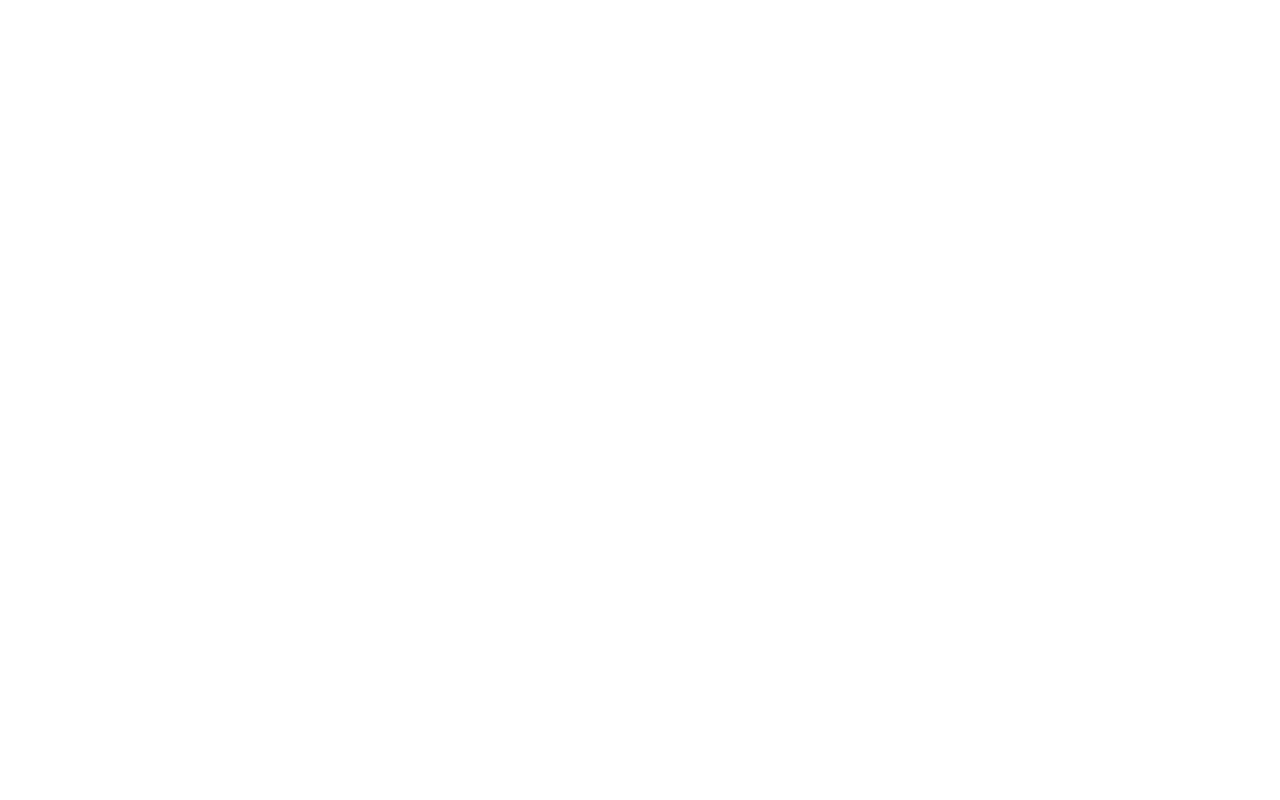
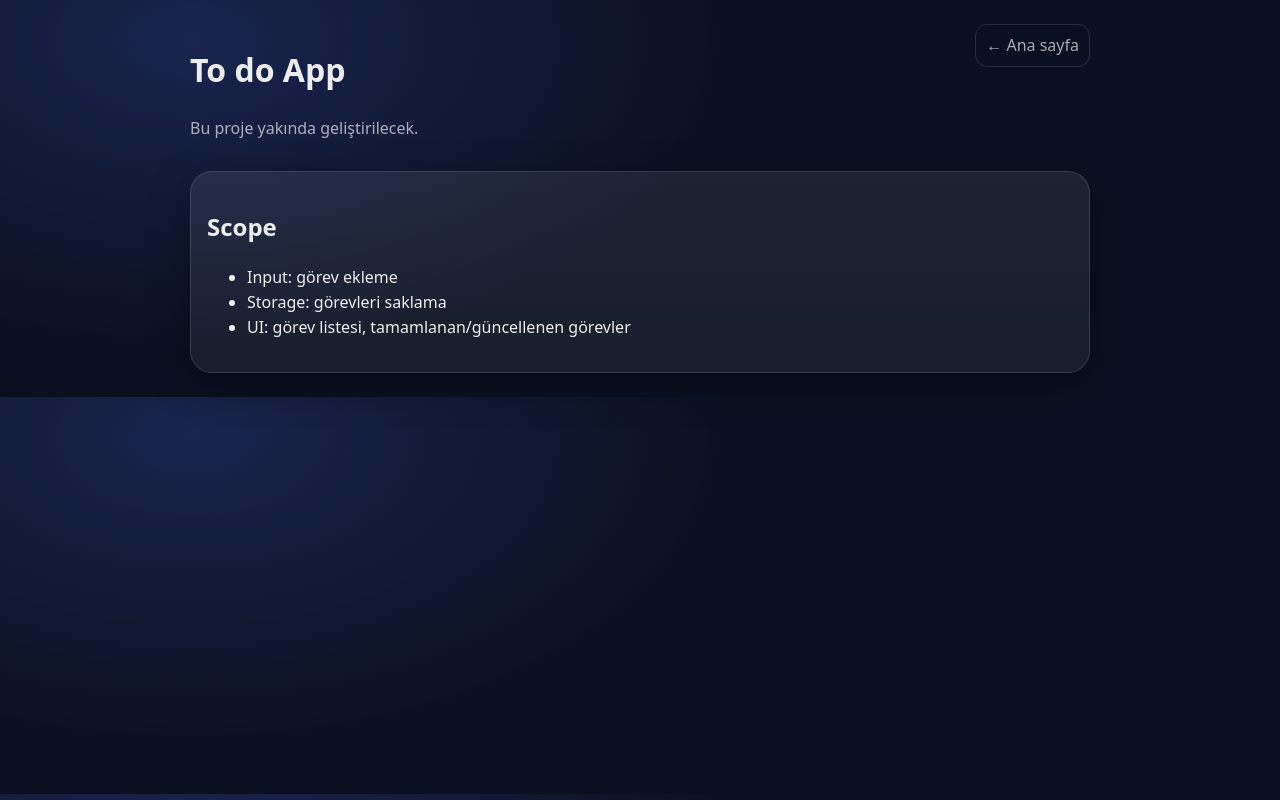
Before and after one commit to burcuusta/vanilla-mini-projects, a plain HTML site: page projects/todo/index.html in a window 1280 px wide. Drawn offline with Linux system fonts and the light colour scheme.

Commit message:
projelerin html yapısı kabaca oluşturuldu.

```diff
--- a/projects/calculator/css/style.css
+++ b/projects/calculator/css/style.css
@@ -0,0 +1,54 @@
+:root{
+  --bg:#0b1020;
+  --text:rgba(255,255,255,.92);
+  --muted:rgba(255,255,255,.65);
+  --panel:rgba(255,255,255,.06);
+  --border:rgba(255,255,255,.12);
+  --shadow: 0 12px 40px rgba(0,0,0,.35);
+  --radius: 18px;
+  --max: 900px;
+}
+
+*{ box-sizing:border-box; }
+body{
+  margin:0;
+  font-family: system-ui, Arial, sans-serif;
+  background: radial-gradient(900px 520px at 15% 10%, rgba(76,110,245,.22), transparent 60%), var(--bg);
+  color: var(--text);
+  line-height: 1.55;
+}
+
+a{ color: inherit; text-decoration: none; }
+a:hover{ text-decoration: underline; }
+
+.container{
+  width: min(var(--max), calc(100% - 32px));
+  margin: 24px auto;
+}
+
+.top{
+  display:flex;
+  align-items:flex-start;
+  justify-content:space-between;
+  gap: 16px;
+  margin-bottom: 14px;
+}
+
+.back{
+  color: var(--muted);
+  border: 1px solid var(--border);
+  padding: 8px 10px;
+  border-radius: 12px;
+  text-decoration: none;
+}
+.back:hover{ background: rgba(255,255,255,.06); text-decoration:none; }
+
+.card{
+  border: 1px solid var(--border);
+  background: linear-gradient(180deg, rgba(255,255,255,.08), var(--panel));
+  border-radius: 22px;
+  padding: 16px;
+  box-shadow: var(--shadow);
+}
+
+.muted{ color: var(--muted); margin-top: 6px; }
--- a/projects/calculator/index.html
+++ b/projects/calculator/index.html
@@ -1 +1,31 @@
-<link rel="stylesheet" href="./css/style.css" />
+<!doctype html>
+<html lang="tr">
+<head>
+  <meta charset="utf-8" />
+  <meta name="viewport" content="width=device-width,initial-scale=1" />
+  <title>Weather App</title>
+  <link rel="stylesheet" href="./css/style.css" />
+</head>
+<body>
+  <main class="container">
+    <header class="top">
+      <div>
+        <h1>Calculator App</h1>
+        <p class="muted">Bu proje yakında geliştirilecek.</p>
+      </div>
+      <a class="back" href="../../index.html">← Ana sayfa</a>
+    </header>
+
+    <section class="card">
+      <h2>Scope</h2>
+      <ul>
+        <li>Input: sayı girişi</li>
+        <li>API: hesaplama servisi</li>
+        <li>UI: durumlar (loading/error/success)</li>
+      </ul>
+    </section>
+  </main>
+
+  <script src="./js/app.js"></script>
+</body>
+</html>
--- a/projects/music-player/css/style.css
+++ b/projects/music-player/css/style.css
@@ -0,0 +1,54 @@
+:root{
+  --bg:#0b1020;
+  --text:rgba(255,255,255,.92);
+  --muted:rgba(255,255,255,.65);
+  --panel:rgba(255,255,255,.06);
+  --border:rgba(255,255,255,.12);
+  --shadow: 0 12px 40px rgba(0,0,0,.35);
+  --radius: 18px;
+  --max: 900px;
+}
+
+*{ box-sizing:border-box; }
+body{
+  margin:0;
+  font-family: system-ui, Arial, sans-serif;
+  background: radial-gradient(900px 520px at 15% 10%, rgba(76,110,245,.22), transparent 60%), var(--bg);
+  color: var(--text);
+  line-height: 1.55;
+}
+
+a{ color: inherit; text-decoration: none; }
+a:hover{ text-decoration: underline; }
+
+.container{
+  width: min(var(--max), calc(100% - 32px));
+  margin: 24px auto;
+}
+
+.top{
+  display:flex;
+  align-items:flex-start;
+  justify-content:space-between;
+  gap: 16px;
+  margin-bottom: 14px;
+}
+
+.back{
+  color: var(--muted);
+  border: 1px solid var(--border);
+  padding: 8px 10px;
+  border-radius: 12px;
+  text-decoration: none;
+}
+.back:hover{ background: rgba(255,255,255,.06); text-decoration:none; }
+
+.card{
+  border: 1px solid var(--border);
+  background: linear-gradient(180deg, rgba(255,255,255,.08), var(--panel));
+  border-radius: 22px;
+  padding: 16px;
+  box-shadow: var(--shadow);
+}
+
+.muted{ color: var(--muted); margin-top: 6px; }
--- a/projects/qr-generator/css/style.css
+++ b/projects/qr-generator/css/style.css
@@ -0,0 +1,54 @@
+:root{
+  --bg:#0b1020;
+  --text:rgba(255,255,255,.92);
+  --muted:rgba(255,255,255,.65);
+  --panel:rgba(255,255,255,.06);
+  --border:rgba(255,255,255,.12);
+  --shadow: 0 12px 40px rgba(0,0,0,.35);
+  --radius: 18px;
+  --max: 900px;
+}
+
+*{ box-sizing:border-box; }
+body{
+  margin:0;
+  font-family: system-ui, Arial, sans-serif;
+  background: radial-gradient(900px 520px at 15% 10%, rgba(76,110,245,.22), transparent 60%), var(--bg);
+  color: var(--text);
+  line-height: 1.55;
+}
+
+a{ color: inherit; text-decoration: none; }
+a:hover{ text-decoration: underline; }
+
+.container{
+  width: min(var(--max), calc(100% - 32px));
+  margin: 24px auto;
+}
+
+.top{
+  display:flex;
+  align-items:flex-start;
+  justify-content:space-between;
+  gap: 16px;
+  margin-bottom: 14px;
+}
+
+.back{
+  color: var(--muted);
+  border: 1px solid var(--border);
+  padding: 8px 10px;
+  border-radius: 12px;
+  text-decoration: none;
+}
+.back:hover{ background: rgba(255,255,255,.06); text-decoration:none; }
+
+.card{
+  border: 1px solid var(--border);
+  background: linear-gradient(180deg, rgba(255,255,255,.08), var(--panel));
+  border-radius: 22px;
+  padding: 16px;
+  box-shadow: var(--shadow);
+}
+
+.muted{ color: var(--muted); margin-top: 6px; }
--- a/projects/quiz/css/style.css
+++ b/projects/quiz/css/style.css
@@ -0,0 +1,54 @@
+:root{
+  --bg:#0b1020;
+  --text:rgba(255,255,255,.92);
+  --muted:rgba(255,255,255,.65);
+  --panel:rgba(255,255,255,.06);
+  --border:rgba(255,255,255,.12);
+  --shadow: 0 12px 40px rgba(0,0,0,.35);
+  --radius: 18px;
+  --max: 900px;
+}
+
+*{ box-sizing:border-box; }
+body{
+  margin:0;
+  font-family: system-ui, Arial, sans-serif;
+  background: radial-gradient(900px 520px at 15% 10%, rgba(76,110,245,.22), transparent 60%), var(--bg);
+  color: var(--text);
+  line-height: 1.55;
+}
+
+a{ color: inherit; text-decoration: none; }
+a:hover{ text-decoration: underline; }
+
+.container{
+  width: min(var(--max), calc(100% - 32px));
+  margin: 24px auto;
+}
+
+.top{
+  display:flex;
+  align-items:flex-start;
+  justify-content:space-between;
+  gap: 16px;
+  margin-bottom: 14px;
+}
+
+.back{
+  color: var(--muted);
+  border: 1px solid var(--border);
+  padding: 8px 10px;
+  border-radius: 12px;
+  text-decoration: none;
+}
+.back:hover{ background: rgba(255,255,255,.06); text-decoration:none; }
+
+.card{
+  border: 1px solid var(--border);
+  background: linear-gradient(180deg, rgba(255,255,255,.08), var(--panel));
+  border-radius: 22px;
+  padding: 16px;
+  box-shadow: var(--shadow);
+}
+
+.muted{ color: var(--muted); margin-top: 6px; }
--- a/projects/todo/css/style.css
+++ b/projects/todo/css/style.css
@@ -0,0 +1,54 @@
+:root{
+  --bg:#0b1020;
+  --text:rgba(255,255,255,.92);
+  --muted:rgba(255,255,255,.65);
+  --panel:rgba(255,255,255,.06);
+  --border:rgba(255,255,255,.12);
+  --shadow: 0 12px 40px rgba(0,0,0,.35);
+  --radius: 18px;
+  --max: 900px;
+}
+
+*{ box-sizing:border-box; }
+body{
+  margin:0;
+  font-family: system-ui, Arial, sans-serif;
+  background: radial-gradient(900px 520px at 15% 10%, rgba(76,110,245,.22), transparent 60%), var(--bg);
+  color: var(--text);
+  line-height: 1.55;
+}
+
+a{ color: inherit; text-decoration: none; }
+a:hover{ text-decoration: underline; }
+
+.container{
+  width: min(var(--max), calc(100% - 32px));
+  margin: 24px auto;
+}
+
+.top{
+  display:flex;
+  align-items:flex-start;
+  justify-content:space-between;
+  gap: 16px;
+  margin-bottom: 14px;
+}
+
+.back{
+  color: var(--muted);
+  border: 1px solid var(--border);
+  padding: 8px 10px;
+  border-radius: 12px;
+  text-decoration: none;
+}
+.back:hover{ background: rgba(255,255,255,.06); text-decoration:none; }
+
+.card{
+  border: 1px solid var(--border);
+  background: linear-gradient(180deg, rgba(255,255,255,.08), var(--panel));
+  border-radius: 22px;
+  padding: 16px;
+  box-shadow: var(--shadow);
+}
+
+.muted{ color: var(--muted); margin-top: 6px; }
--- a/projects/todo/index.html
+++ b/projects/todo/index.html
@@ -1 +1,31 @@
-<link rel="stylesheet" href="./css/style.css" />
+<!doctype html>
+<html lang="tr">
+<head>
+  <meta charset="utf-8" />
+  <meta name="viewport" content="width=device-width,initial-scale=1" />
+  <title>Weather App</title>
+  <link rel="stylesheet" href="./css/style.css" />
+</head>
+<body>
+  <main class="container">
+    <header class="top">
+      <div>
+        <h1>To do App</h1>
+        <p class="muted">Bu proje yakında geliştirilecek.</p>
+      </div>
+      <a class="back" href="../../index.html">← Ana sayfa</a>
+    </header>
+
+    <section class="card">
+      <h2>Scope</h2>
+      <ul>
+        <li>Input: görev ekleme</li>
+        <li>Storage: görevleri saklama</li>
+        <li>UI: görev listesi, tamamlanan/güncellenen görevler</li>
+      </ul>
+    </section>
+  </main>
+
+  <script src="./js/app.js"></script>
+</body>
+</html>
```
Also changed, not shown: projects/music-player/index.html (+31 -1 lines), projects/qr-generator/index.html (+31 -1 lines), projects/quiz/index.html (+31 -1 lines), projects/weather/css/style.css (+54 -0 lines), projects/weather/index.html (+31 -1 lines).
